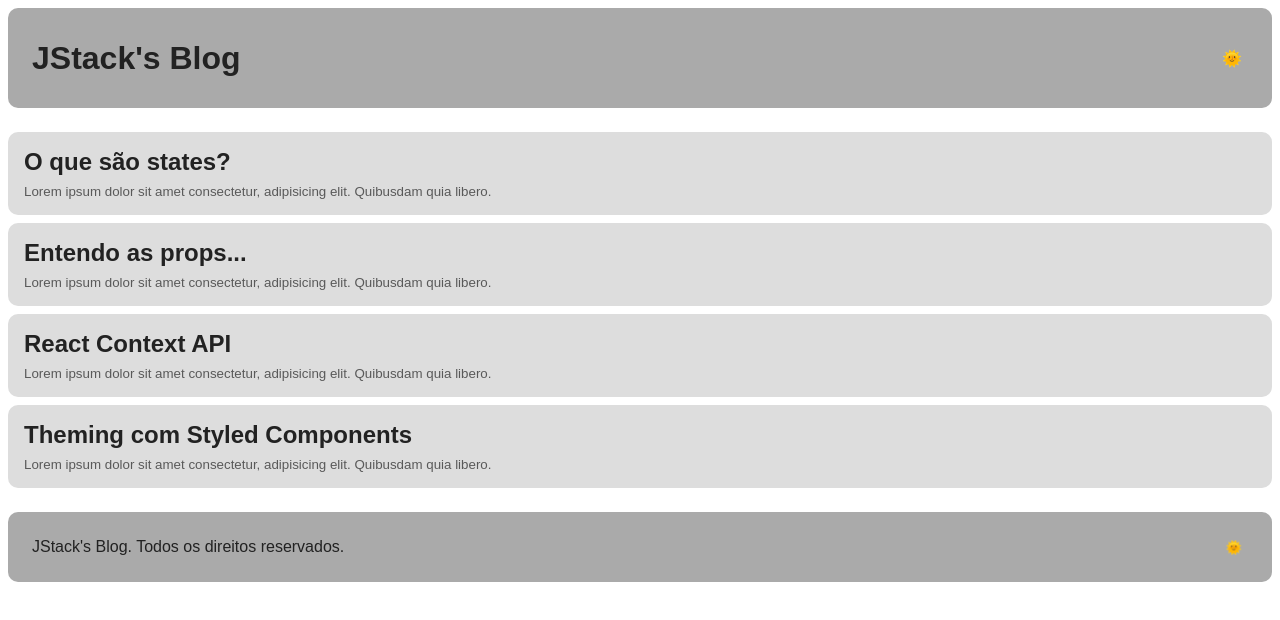
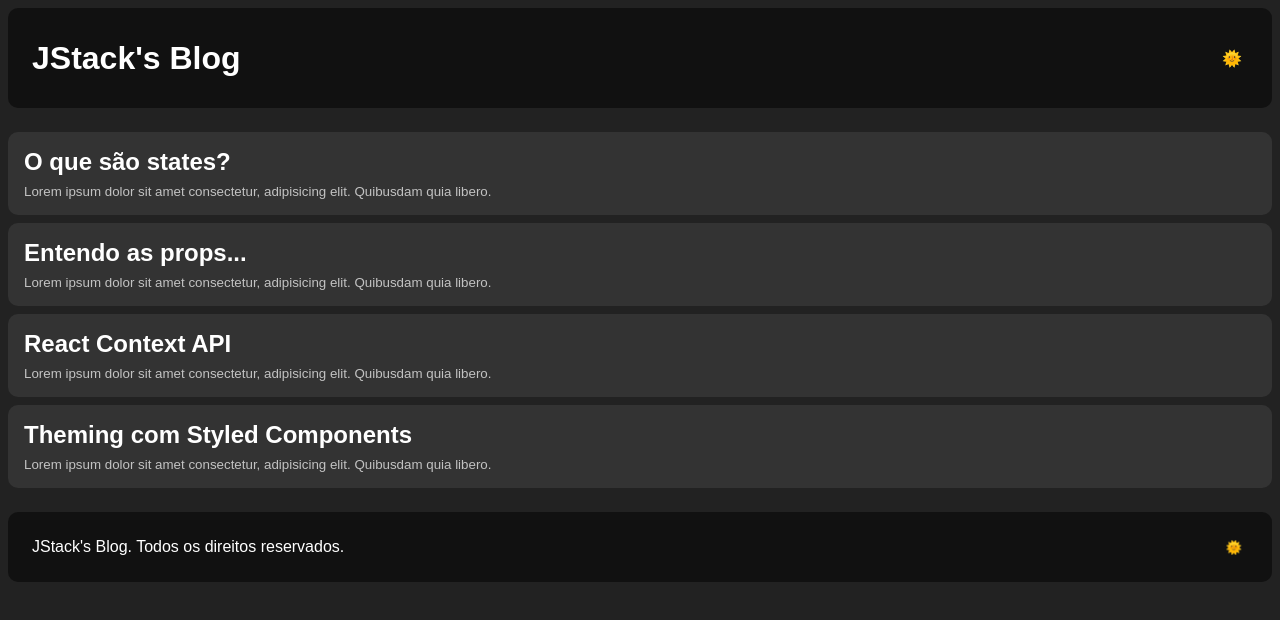
Before and after one commit to eduuk15/ReactFundamentos2, a React app: page / in a window 1280 px wide. Shown: the top 620 px of the page. Built offline with nearby package versions, Linux system fonts and the light colour scheme.

Commit message:
ententendo theming com styled components, useMemo e troca de states

```diff
--- a/src/App.js
+++ b/src/App.js
@@ -1,4 +1,4 @@
-import React from 'react';
+import React, { useState, useMemo } from 'react';
 import { ThemeProvider } from 'styled-components';
 
 import GlobalStyle from './styles/global';
@@ -7,10 +7,23 @@
 import themes from './styles/themes';
 
 function App() {
+  const [theme, setTheme] = useState('dark');
+
+  const currentTheme = useMemo(() => {
+    return themes[theme] || themes.dark;
+  }, [theme]);
+
+  function handleToggleTheme() {
+    setTheme(prevState => prevState === 'dark' ? 'light' : 'dark');
+  }
+
   return (
-    <ThemeProvider theme={themes.light}>
+    <ThemeProvider theme={currentTheme}>
       <GlobalStyle />
-      <Layout />
+      <Layout
+        onToggleTheme={handleToggleTheme}
+        selectedTheme={theme}
+      />
     </ThemeProvider>
   );
 };
--- a/src/components/Footer/index.js
+++ b/src/components/Footer/index.js
@@ -2,11 +2,16 @@
 
 import { Container } from './styles';
 
-export default function Footer() {
+export default function Footer({ onToggleTheme, selectedTheme }) {
   return (
     <Container>
       <span>JStack's Blog. Todos os direitos reservados.</span>
-      <button type="button">🌞</button>
+      <button
+        type="button"
+        onClick={onToggleTheme}
+      >
+        {selectedTheme === 'dark' ? '🌞' : '🌚'}
+      </button>
     </Container>
   );
 }
--- a/src/components/Header/index.js
+++ b/src/components/Header/index.js
@@ -2,11 +2,16 @@
 
 import { Container } from './styles';
 
-export default function Header() {
+export default function Header({ onToggleTheme, selectedTheme }) {
   return (
     <Container>
       <h1>JStack's Blog</h1>
-      <button type="button">🌞</button>
+      <button
+        type="button"
+        onClick={onToggleTheme}
+      >
+        {selectedTheme === 'dark' ? '🌞' : '🌚'}
+      </button>
     </Container>
   );
 }
--- a/src/components/Layout/index.js
+++ b/src/components/Layout/index.js
@@ -4,12 +4,18 @@
 import PostsList from '../PostsList';
 import Footer from '../Footer';
 
-export default function Layout() {
+export default function Layout({ onToggleTheme, selectedTheme }) {
   return (
     <>
-      <Header />
+      <Header
+        onToggleTheme={onToggleTheme}
+        selectedTheme={selectedTheme}
+      />
       <PostsList />
-      <Footer />
+      <Footer
+        onToggleTheme={onToggleTheme}
+        selectedTheme={selectedTheme}
+      />
     </>
   );
 }
```
